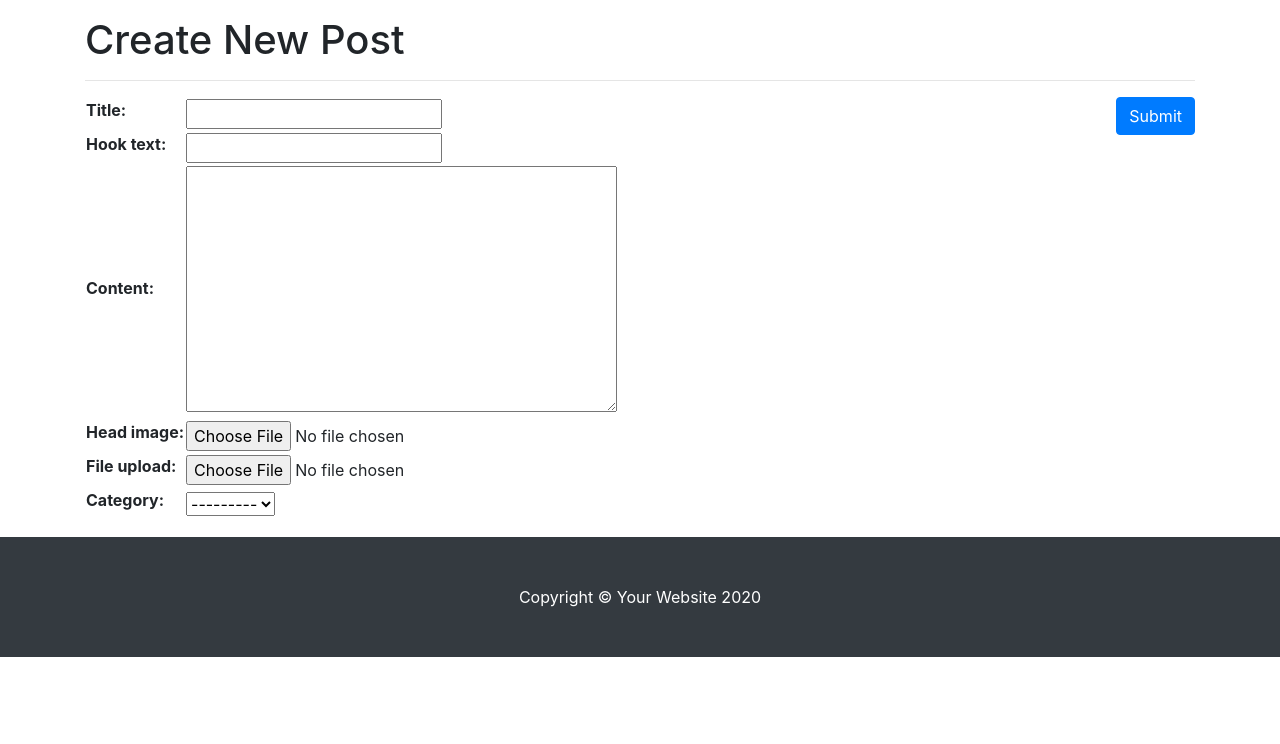
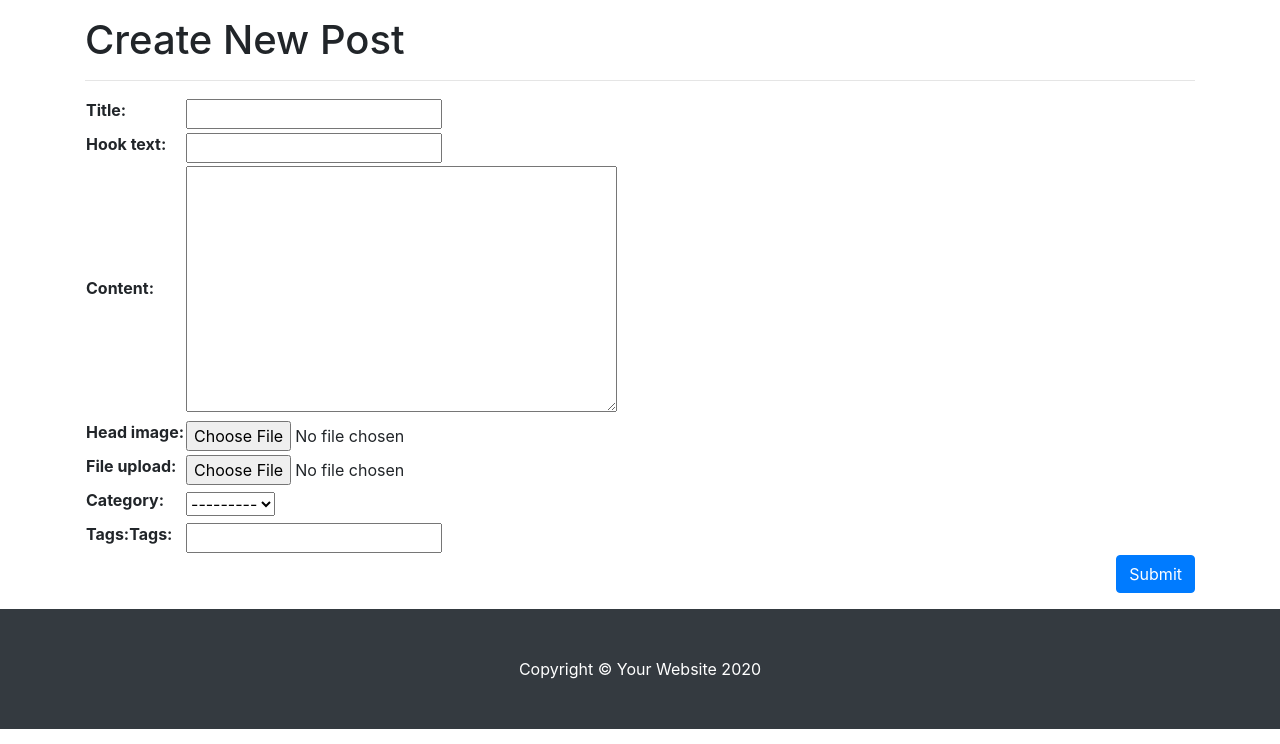
Before and after one commit to junngo/django-blog, a Django app: page /blog/create_post/ in a window 1280 px wide. Shown: the part 56-800 px from the top of the page. Run offline with Django 3.2, Linux system fonts and the light colour scheme; the visitor is signed in with stand-in values (Sample User, id 1); data that the repository does not hold is empty; some libraries are stand-ins or nearby versions.

Commit message:
added tag function when you create post

```diff
--- a/blog/templates/blog/post_form.html
+++ b/blog/templates/blog/post_form.html
@@ -9,7 +9,11 @@
         {% csrf_token %}
         <table>
             {{ form }}
-            <button type="submit" class="btn btn-primary float-right">Submit</button>
+            <tr>
+                <th><label for="id_tags_str">Tags:</label>Tags:</th>
+                <td><input type="text" name="tags_str" id="id_tags_str"></td>
+            </tr>
         </table>
+        <button type="submit" class="btn btn-primary float-right">Submit</button>
     </form>
 {% endblock %}
--- a/blog/views.py
+++ b/blog/views.py
@@ -1,8 +1,10 @@
+from django.contrib.auth.mixins import LoginRequiredMixin, UserPassesTestMixin
+from django.core.exceptions import PermissionDenied
+from django.views.generic import ListView, DetailView, CreateView, UpdateView
 from django.shortcuts import render, redirect
-from django.views.generic import ListView, DetailView, CreateView, UpdateView
-from django.contrib.auth.mixins import LoginRequiredMixin, UserPassesTestMixin
+from django.utils.text import slugify
+
 from .models import Post, Category, Tag
-from django.core.exceptions import PermissionDenied
 
 
 # Create your views here.
@@ -77,7 +79,25 @@ class PostCreate(LoginRequiredMixin, UserPassesTestMixin, CreateView):
         current_user = self.request.user
         if current_user.is_authenticated and (current_user.is_staff or current_user.is_superuser):
             form.instance.author = current_user
-            return super(PostCreate, self).form_valid(form)
+            response = super(PostCreate, self).form_valid(form)
+
+            tags_str = self.request.POST.get("tags_str")
+            if tags_str:
+                tags_str = tags_str.strip()
+                tags_str = tags_str.replace(",", ";")
+                tags_list = tags_str.split(";")
+
+                for t in tags_list:
+                    t = t.strip()
+                    tag, is_tag_created = Tag.objects.get_or_create(name=t)
+                    if is_tag_created:
+                        tag.slug = slugify(t, allow_unicode=True)
+                        tag.save()
+
+                    self.object.tags.add(tag)
+
+            return response
+
         else:
             return redirect("/blog/")
 
```
Also changed, not shown: blog/tests.py (+9 -0 lines).
